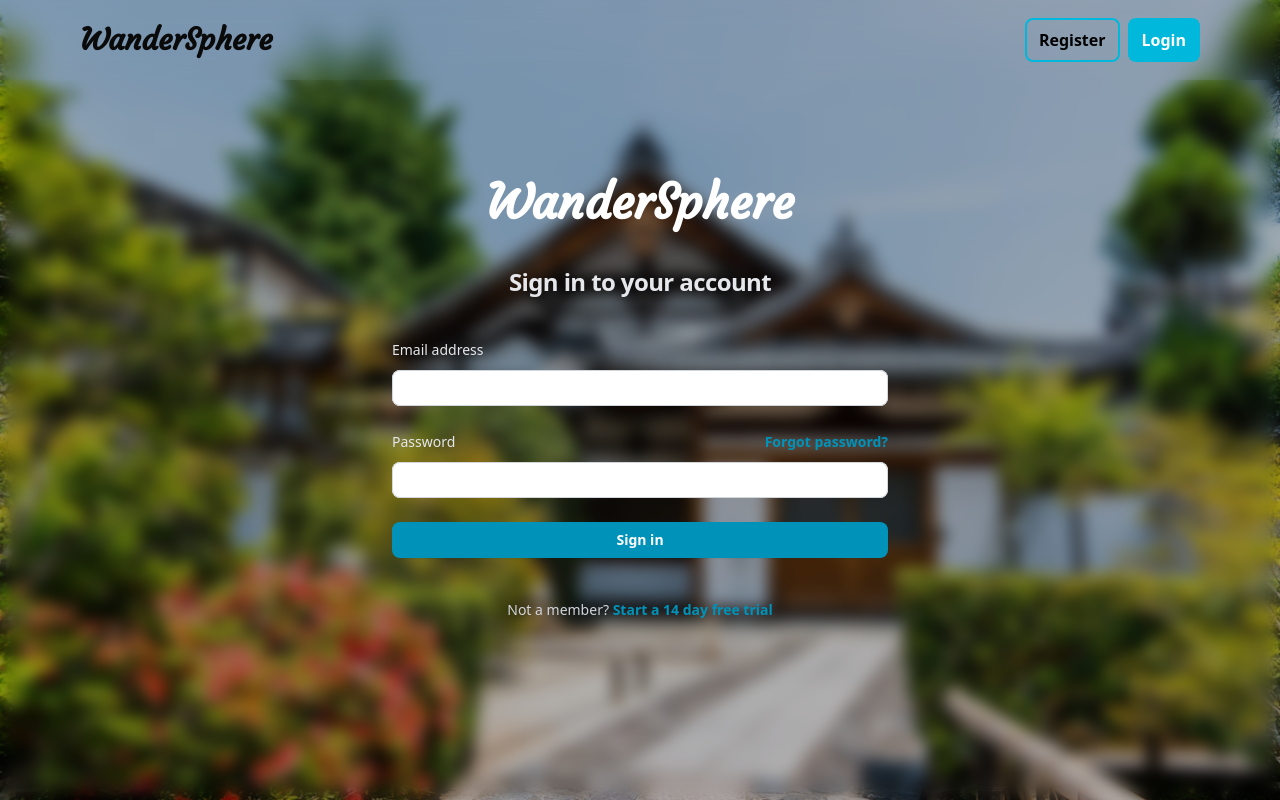
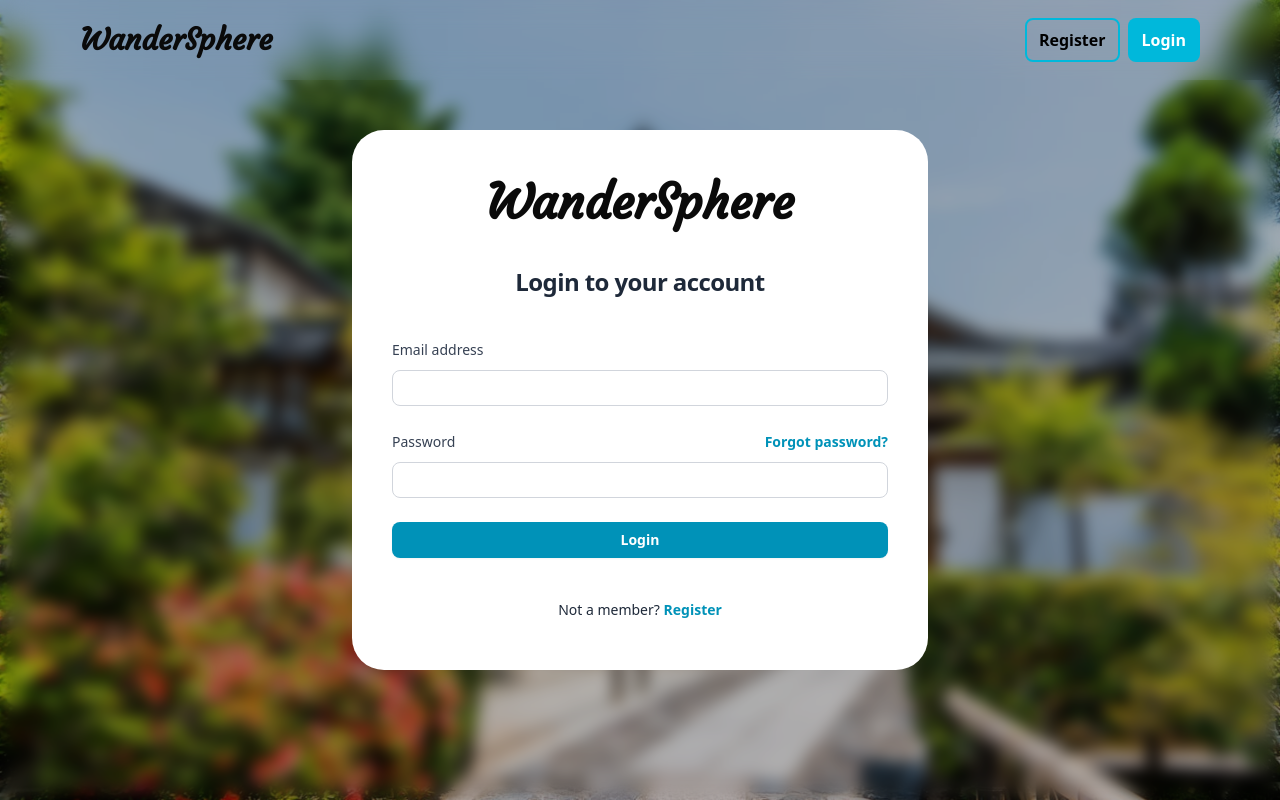
Before and after one commit to A-B-H-I-S-H-E-K-S-H-A-W/travelling-website, a React (Vite) app in the folder client/: page /auth/v1/login in a window 1280 px wide. Built offline with nearby package versions, Linux system fonts and the light colour scheme.

Commit message:
Conditionsl Rendering in Auth Component for login/registration

```diff
--- a/client/src/App.jsx
+++ b/client/src/App.jsx
@@ -9,8 +9,14 @@ function App() {
       <BrowserRouter>
         <Routes>
           <Route path="/" element={<Home />} />
-          <Route path="/auth/v1/login" element={<Auth />} />
-          <Route path="/auth/v1/register" element={<Auth />} />
+          <Route
+            path="/auth/v1/login"
+            element={<Auth isLoginSection={true} />}
+          />
+          <Route
+            path="/auth/v1/register"
+            element={<Auth isLoginSection={false} />}
+          />
         </Routes>
       </BrowserRouter>
     </>
--- a/client/src/pages/user/Auth.jsx
+++ b/client/src/pages/user/Auth.jsx
@@ -1,7 +1,16 @@
+import { useState } from "react";
 import loginBg from "../../assets/images/login.jpg";
 import Layout from "../../Layout";
+import { Link } from "react-router-dom";
 
-export default function Auth() {
+export default function Auth({ isLoginSection = true }) {
+  function userLogin() {
+    console.log("Login");
+  }
+  function userRegistration() {
+    console.log("Register");
+  }
+
   return (
     <>
       <Layout showFooter={false}>
@@ -14,14 +23,18 @@ export default function Auth() {
             backgroundRepeat: "no-repeat",
           }}
         >
-          <div className="flex items-center justify-center backdrop-blur-sm bg-black/30">
-            <div className="flex flex-col px-6 py-12 lg:px-10 h-screen w-xl justify-center rounded-4xl">
+          <div className="flex items-center justify-center backdrop-blur-sm h-screen bg-black/30">
+            <div className="flex flex-col px-6 py-12 lg:px-10 w-xl justify-center rounded-4xl bg-white my-20 mx-5">
               <div className="sm:mx-auto text-center">
-                <h1 className="md:text-5xl text-4xl text-white font-semibold style-regular">
+                <h1 className="md:text-5xl text-4xl font-semibold style-regular">
                   WanderSphere
                 </h1>
-                <h2 className="mt-10 text-center text-xl/9 md:text-2xl font-bold tracking-tight text-gray-200">
-                  Sign in to your account
+                <h2 className="mt-10 text-center text-xl/9 md:text-2xl font-bold tracking-tight text-gray-800">
+                  {isLoginSection ? (
+                    <p>Login to your account</p>
+                  ) : (
+                    <p>Register to your account</p>
+                  )}
                 </h2>
               </div>
 
@@ -30,7 +43,7 @@ export default function Auth() {
                   <div>
                     <label
                       htmlFor="email"
-                      className="block text-sm/6 font-medium text-gray-200"
+                      className="block text-sm/6 font-medium text-gray-700"
                     >
                       Email address
                     </label>
@@ -50,10 +63,11 @@ export default function Auth() {
                     <div className="flex items-center justify-between">
                       <label
                         htmlFor="password"
-                        className="block text-sm/6 font-medium text-gray-200"
+                        className="block text-sm/6 font-medium text-gray-700"
                       >
                         Password
                       </label>
+                      {isLoginSection ? (
                         <div className="text-sm">
                           <a
                             href="#"
@@ -62,6 +76,9 @@ export default function Auth() {
                             Forgot password?
                           </a>
                         </div>
+                      ) : (
+                        <></>
+                      )}
                     </div>
                     <div className="mt-2">
                       <input
@@ -77,23 +94,42 @@ export default function Auth() {
 
                   <div>
                     <button
+                      onClick={() => {
+                        if (isLoginSection === true) {
+                          userLogin();
+                        } else {
+                          userRegistration();
+                        }
+                      }}
                       type="submit"
                       className="flex w-full justify-center rounded-md bg-cyan-600 px-3 py-1.5 text-sm/6 font-semibold text-white shadow-xs hover:bg-cyan-500 focus-visible:outline-2 focus-visible:outline-offset-2 focus-visible:outline-cyan-600"
                     >
-                      Sign in
+                      {isLoginSection ? <p>Login</p> : <p>Register</p>}
                     </button>
                   </div>
                 </div>
 
-                <p className="mt-10 text-center text-sm/6 text-gray-300">
+                {isLoginSection ? (
+                  <p className="mt-10 text-center text-sm/6 text-gray-800">
                     Not a member?{" "}
-                  <a
-                    href="#"
+                    <Link
+                      to="/auth/v1/register"
                       className="font-semibold text-cyan-600 hover:text-cyan-500"
                     >
-                    Start a 14 day free trial
-                  </a>
+                      Register
+                    </Link>
                   </p>
+                ) : (
+                  <p className="mt-10 text-center text-sm/6 text-gray-800">
+                    Already have an account?{" "}
+                    <Link
+                      to="/auth/v1/login"
+                      className="font-semibold text-cyan-600 hover:text-cyan-500"
+                    >
+                      Login
+                    </Link>
+                  </p>
+                )}
               </div>
             </div>
           </div>
```
Lines whose indentation alone changed are shown as unchanged.
